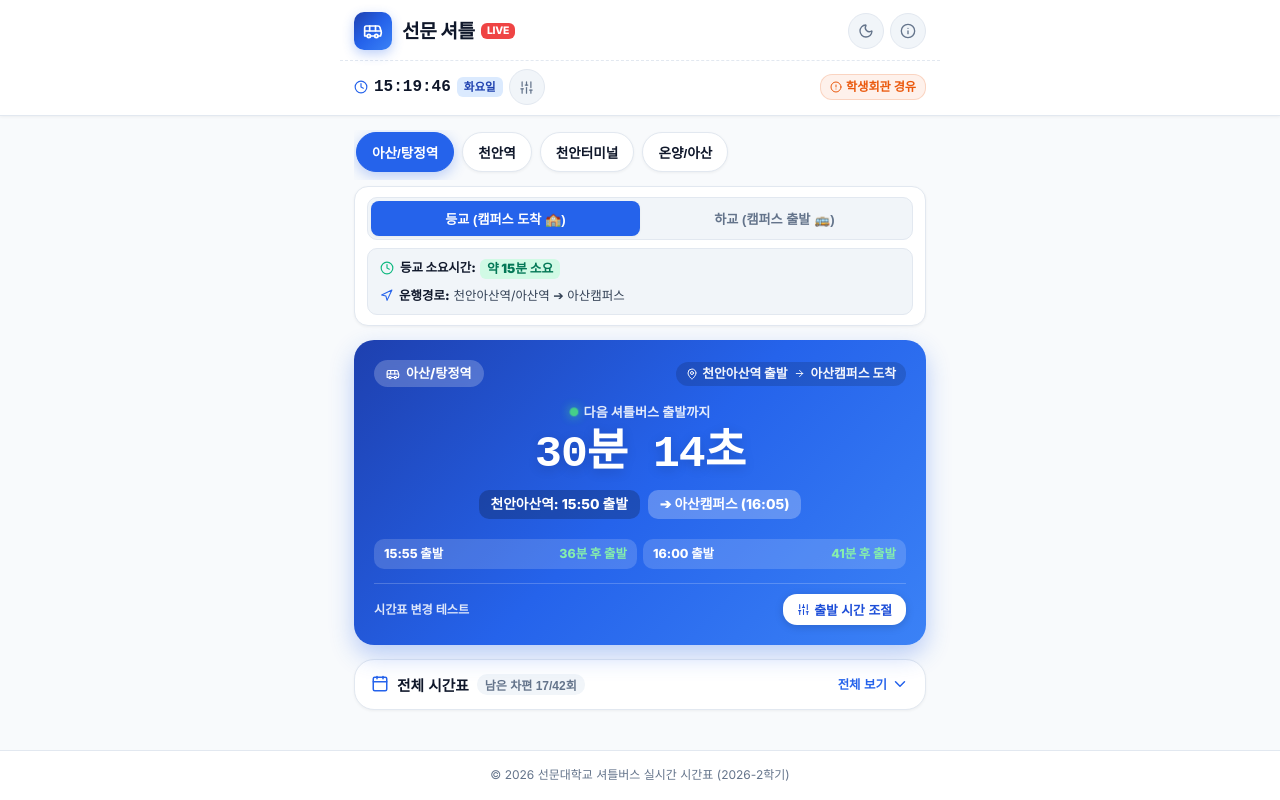
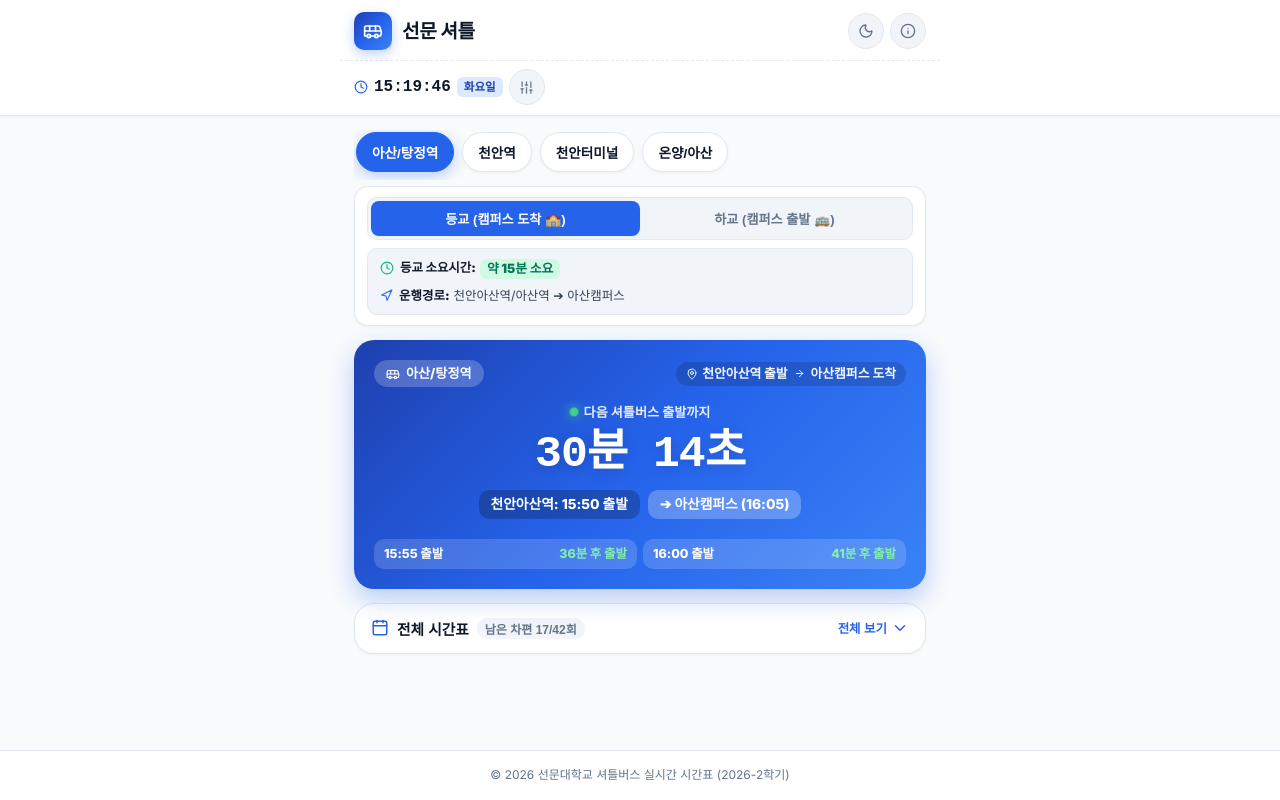
Before and after one commit to totk0626/sunmoon-shuttle, a React (Vite) app: page / in a window 1280 px wide. Built offline with nearby package versions, Linux system fonts and the light colour scheme.

Commit message:
Remove LIVE badge, header boarding location badge, and widget time adjust strip

```diff
--- a/src/components/Header.jsx
+++ b/src/components/Header.jsx
@@ -1,6 +1,6 @@
 import React from 'react';
-import { Bus, Clock, Sliders, Info, Sun, Moon, RefreshCw, AlertCircle } from 'lucide-react';
-import { getDayInfo, getBoardingStopLocation } from '../utils/timeUtils';
+import { Bus, Clock, Sliders, Info, Sun, Moon, RefreshCw } from 'lucide-react';
+import { getDayInfo } from '../utils/timeUtils';
 
 export default function Header({
   currentTime,
@@ -12,7 +12,6 @@
   onToggleTheme
 }) {
   const dayInfo = getDayInfo(currentTime);
-  const boardingInfo = getBoardingStopLocation(currentTime);
 
   const formatClock = (date) => {
     const hours = date.getHours().toString().padStart(2, '0');
@@ -30,7 +29,7 @@
           </div>
           <div>
             <div className="brand-title">
-              선문 셔틀 <span>LIVE</span>
+              선문 셔틀
             </div>
           </div>
         </div>
@@ -82,11 +81,6 @@
             </button>
           )}
         </div>
-
-        <div className="boarding-location-badge" style={{ backgroundColor: `${boardingInfo.badgeColor}15`, color: boardingInfo.badgeColor, borderColor: `${boardingInfo.badgeColor}30` }}>
-          <AlertCircle size={12} />
-          <span>{boardingInfo.locationName}</span>
-        </div>
       </div>
     </header>
   );
--- a/src/components/NextShuttleCard.jsx
+++ b/src/components/NextShuttleCard.jsx
@@ -124,14 +124,6 @@
               ))}
             </div>
           )}
-
-          {/* Quick Adjust Strip */}
-          <div className="widget-time-adjust-strip">
-            <span className="strip-label">시간표 변경 테스트</span>
-            <button type="button" className="strip-adjust-btn" onClick={onOpenSimulator}>
-              <Sliders size={13} /> 출발 시간 조절
-            </button>
-          </div>
         </div>
       )}
     </div>
```
